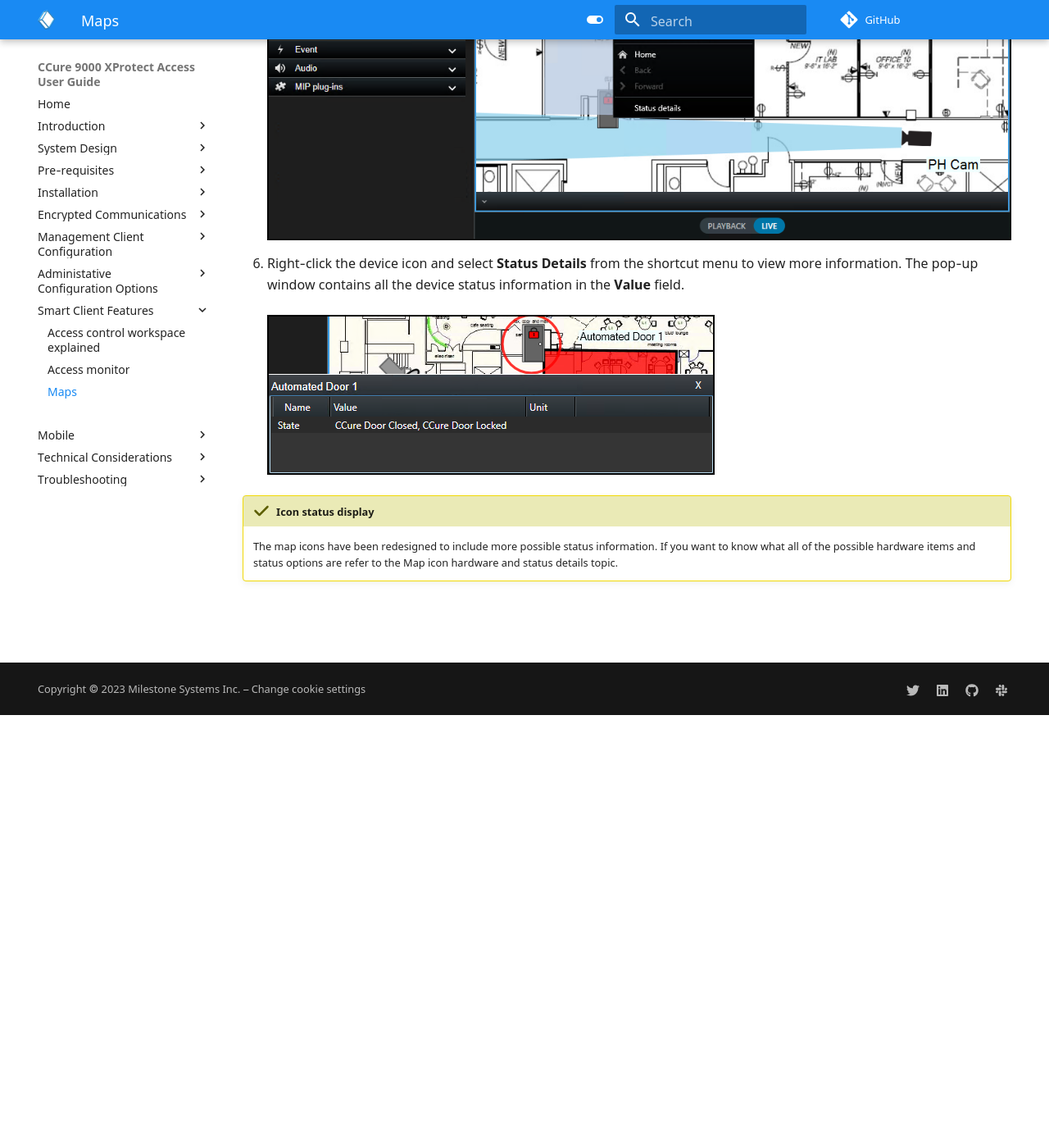
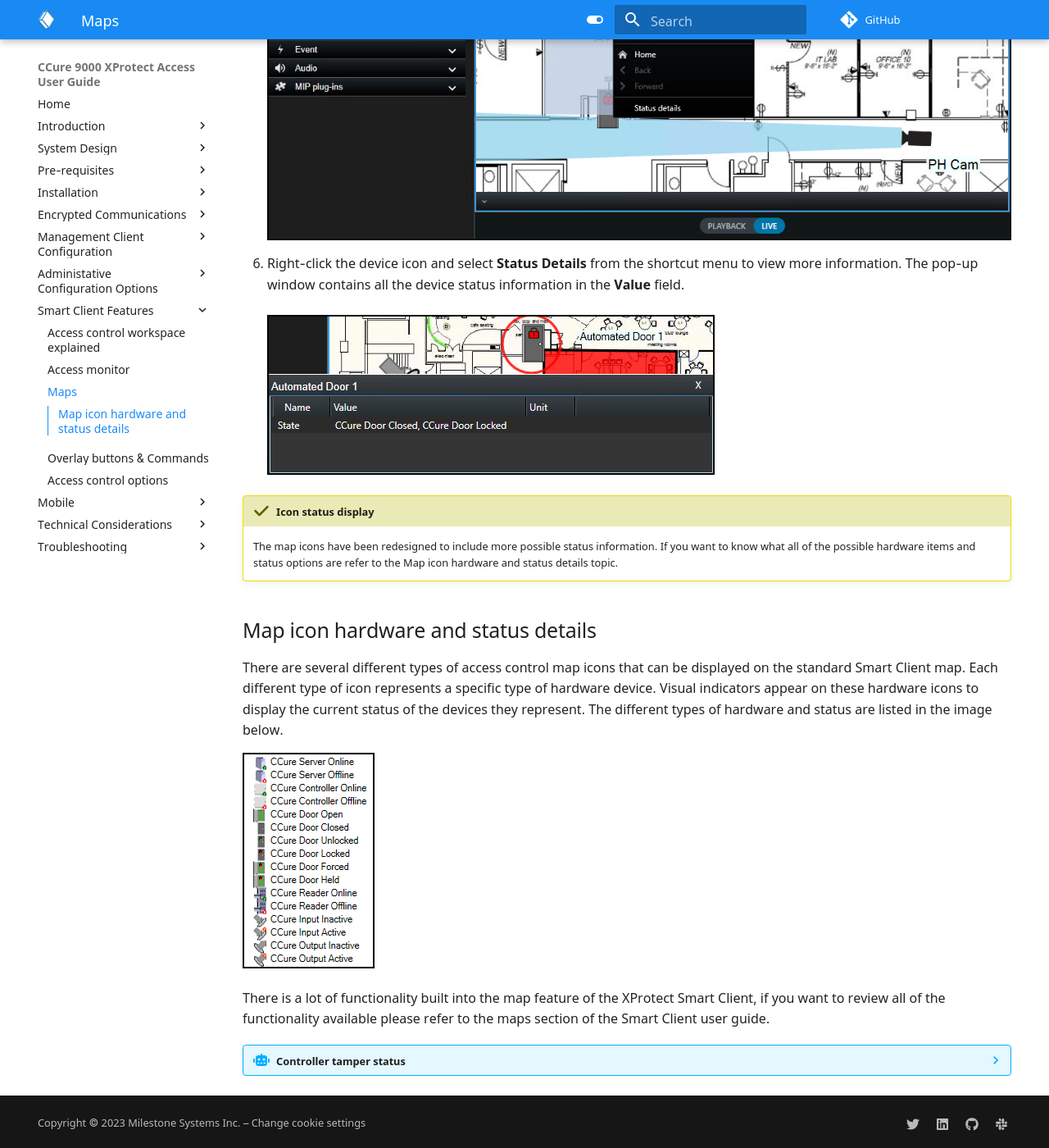
Before and after one commit to mjt-milestone/XPACCure9KDocSite, an MkDocs documentation site: the page built from docs/SCFeatures/Maps.md, in a window 1280 px wide and 1400 px high, scrolled down 1625 px. Shown: the whole window at 82% size. Built offline with MkDocs 1.6.1 and Material for MkDocs 9.7.7, drawn with Linux system fonts in a browser that asks for light colours; comment, search, counter and statistics services are not loaded; before the commit the page ends 2497 px from its top, so only the background shows below that.

Commit message:
Smart Client features

```diff
--- a/docs/SCFeatures/Maps.md
+++ b/docs/SCFeatures/Maps.md
@@ -22,4 +22,13 @@
 !!! glass "Icon status display"
     The map icons have been redesigned to include more possible status information. If you want to know what all of the possible hardware items and status options are refer to the Map icon hardware and status details topic.
 
-##
+## Map icon hardware and status details
+
+There are several different types of access control map icons that can be displayed on the standard Smart Client map. Each different type of icon represents a specific type of hardware device. Visual indicators appear on these hardware icons to display the current status of the devices they represent. The different types of hardware and status are listed in the image below.
+
+![Map_icon_ref](img/IconRefAll.png)
+
+There is a lot of functionality built into the map feature of the XProtect Smart Client, if you want to review all of the functionality available please refer to the maps section of the Smart Client user guide.
+
+??? abstract "Controller tamper status"
+    Controllers provide status information to XProtect Access to support display of tamper alarms on those device icons. For supported controllers, a red alarm status ring will appear on the icon when it is being tampered with. When the controller physically returns to a safe state, the alarm status will disappear from the icon.
--- a/mkdocs.yml
+++ b/mkdocs.yml
@@ -149,6 +149,8 @@
     - SCFeatures/index.md
     - SCFeatures/Monitor.md
     - SCFeatures/Maps.md
+    - SCFeatures/Overlay.md
+    - SCFeatures/Options.md
   - Mobile:
     - Mobile/index.md
   - Technical Considerations:
```
Also changed, not shown: docs/SCFeatures/Options.md (added, +9 -0 lines), docs/SCFeatures/Overlay.md (added, +13 -0 lines), docs/SCFeatures/img/CX.SCOptionsMenu.png (added), docs/SCFeatures/img/CX.SCOverlayDir.png (added), docs/SCFeatures/img/CX.SCOverlayLive.png (added), docs/SCFeatures/img/IconRefAll.png (added), docs/SCFeatures/img/Smart Client Features_19.png (added).
